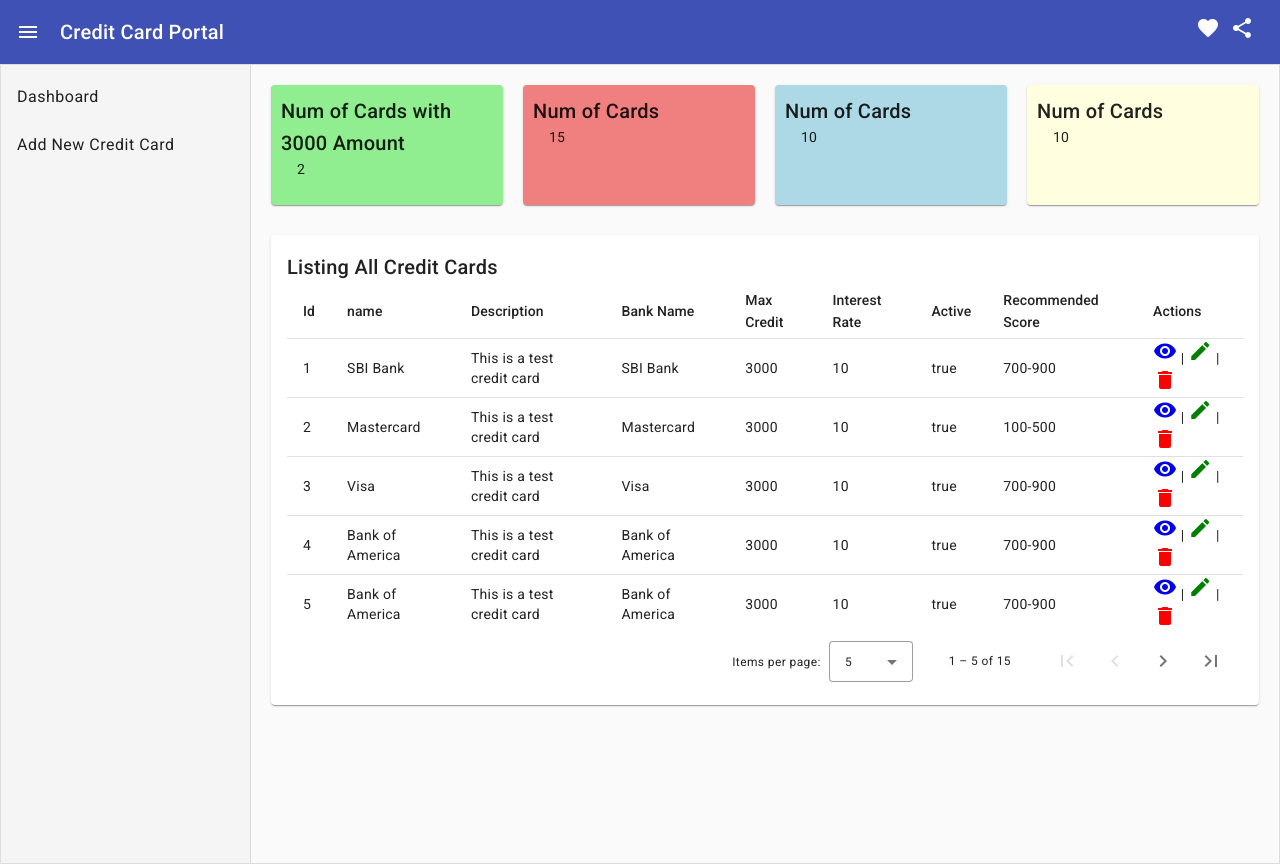
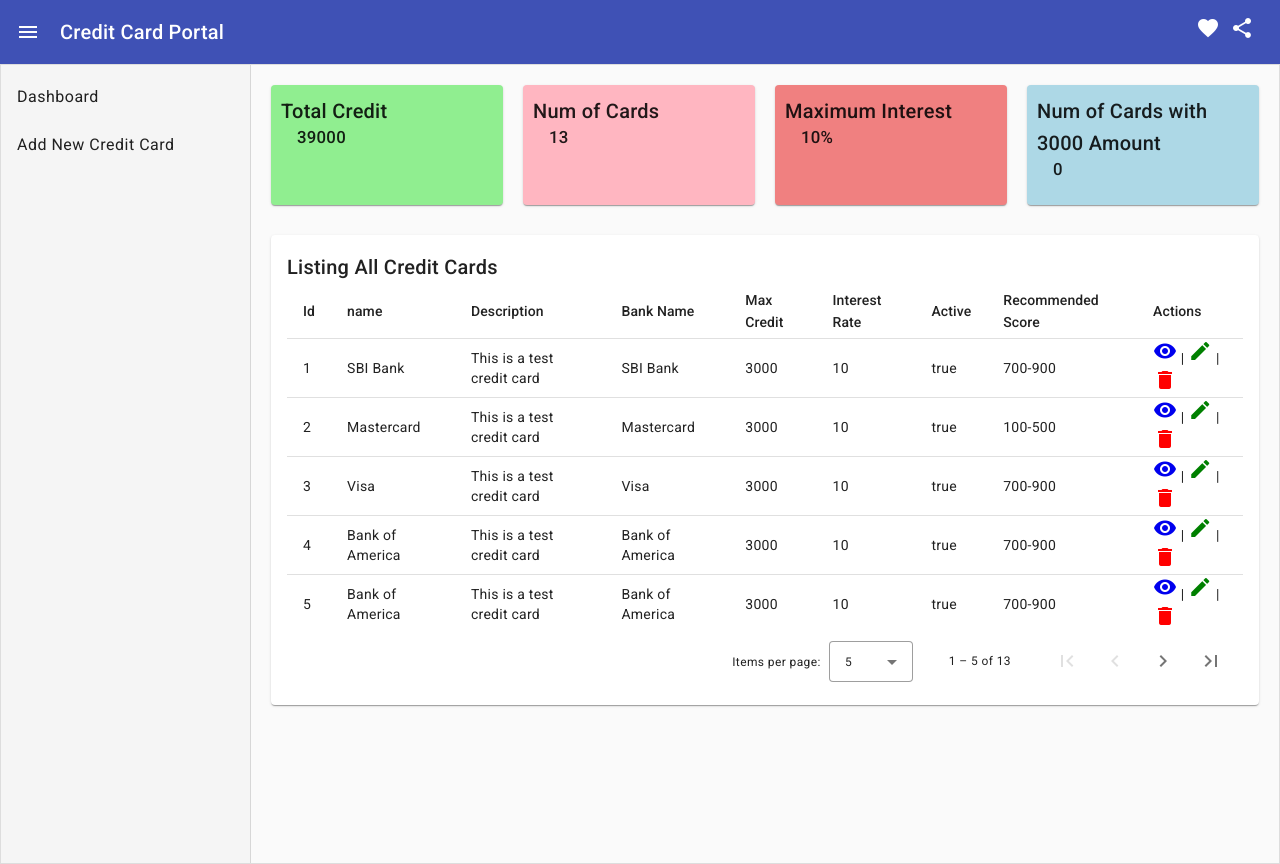
Before and after one commit to ashutosh2708/CreditCard-Admin-Portal, an Angular app: page /creditcards in a window 1280 px wide. Built offline with nearby package versions, Linux system fonts and the light colour scheme; data requests are answered from the project's data file.

Commit message:
cards functionality added

```diff
--- a/db.json
+++ b/db.json
@@ -181,34 +181,6 @@
       "termsAndConditions": "Following are the terms and conditions",
       "createdDate": "2023-31-08",
       "updatedDate": "2023-31-08"
-    },
-    {
-      "id": 16,
-      "name": "Platinum Card",
-      "description": "This is a test credit card",
-      "bankName": "ARC Bank",
-      "maxCredit": "10000",
-      "interestRate": 12,
-      "active": true,
-      "recommendedScore": "300-500",
-      "annualFee": 12,
-      "termsAndConditions": "Terms and conditions for the credit card",
-      "createdDate": "2023-10-18T04:00:00.000Z",
-      "updatedDate": "2023-10-19T04:00:00.000Z"
-    },
-    {
-      "name": "IDBI Bank",
-      "description": "This is a test credit card",
-      "bankName": "IDBI Bank",
-      "maxCredit": 5000,
-      "interestRate": 12,
-      "active": true,
-      "recommendedScore": "400-600",
-      "annualFee": 12,
-      "termsAndConditions": "Terms and conditions for the credit card",
-      "createdDate": "2024-01-24T18:30:00.000Z",
-      "updatedDate": "2024-01-18T18:30:00.000Z",
-      "id": 17
     }
   ]
 }
--- a/src/app/creditcards/creditcards.component.html
+++ b/src/app/creditcards/creditcards.component.html
@@ -1,22 +1,22 @@
 <div class="mat-cards" style="display: flex; flex-direction: row">
   <mat-card class="mat-cards count-card bg-success">
-    <mat-card-title>Num of Cards with 3000 Amount</mat-card-title>
-    <mat-card-content>{{ creditCardMaximumAmount }}</mat-card-content>
-  </mat-card>
-
-  <mat-card class="mat-cards count-card bg-warning">
-    <mat-card-title>Num of Cards</mat-card-title>
-    <mat-card-content>{{ creditCardMaximumInterest }}</mat-card-content>
-  </mat-card>
-
-  <mat-card class="mat-cards count-card bg-info">
-    <mat-card-title>Num of Cards</mat-card-title>
-    <mat-card-content>10</mat-card-content>
+    <mat-card-title>Total Credit</mat-card-title>
+    <mat-card-content class="mat-content">{{ totalCreditCardAmount }}</mat-card-content>
   </mat-card>
 
   <mat-card class="mat-cards count-card bg-primary">
     <mat-card-title>Num of Cards</mat-card-title>
-    <mat-card-content>10</mat-card-content>
+    <mat-card-content class="mat-content">{{totalCreditCards}}</mat-card-content>
+  </mat-card>
+
+  <mat-card class="mat-cards count-card bg-warning">
+    <mat-card-title>Maximum Interest</mat-card-title>
+    <mat-card-content class="mat-content">{{ creditCardMaximumInterest }}%</mat-card-content>
+  </mat-card>
+
+  <mat-card class="mat-cards count-card bg-info">
+    <mat-card-title>Num of Cards with 3000 Amount</mat-card-title>
+    <mat-card-content class="mat-content">{{ creditCardMaximumAmount }}</mat-card-content>
   </mat-card>
 </div>
 
--- a/src/app/creditcards/creditcards.component.scss
+++ b/src/app/creditcards/creditcards.component.scss
@@ -13,7 +13,7 @@
   background-color: lightblue;
 }
 .bg-primary {
-  background-color: lightyellow;
+  background-color: lightpink;
 }
 
 .mat-card {
@@ -21,6 +21,11 @@
   box-shadow: 20px;
 }
 
+.mat-content{
+  font-size: larger;
+  font-weight: 500;
+}
+
 .mat-cards {
   margin: 10px;
 }
--- a/src/app/creditcards/creditcards.component.ts
+++ b/src/app/creditcards/creditcards.component.ts
@@ -14,8 +14,10 @@ import { CreditcardsService } from '../services/creditcards.service';
 export class CreditcardsComponent {
   creditcards: CreditCard[] = [];
 
+  totalCreditCardAmount: number = 0;
+  totalCreditCards: number = 0;
+  creditCardMaximumInterest: number = 0;
   creditCardMaximumAmount: number = 0;
-  creditCardMaximumInterest: number = 0;
 
   constructor(private creditCardsService: CreditcardsService) {
     this.creditCardsService.getCreditCards().subscribe((data: CreditCard[]) => {
@@ -53,11 +55,21 @@ export class CreditcardsComponent {
   }
 
   calculateMetrics() {
+    // Calculate the total amount of all credit cards
+    this.totalCreditCardAmount = Math.round(
+      this.creditcards.reduce((total, card) => total + card.maxCredit, 0)
+    );
+
+    // Calculate the total number of credit cards
+    this.totalCreditCards = this.creditcards.length;
+
+    // Calculate the maximum interest rate among all credit cards
+    this.creditCardMaximumInterest = Math.max(
+      ...this.creditcards.map((card) => card.interestRate)
+    );
+// Calculate the number of credit cards with a maximum credit greater than 3000
     this.creditCardMaximumAmount = this.creditcards.filter(
       (card) => card.maxCredit > 3000
     ).length;
-    this.creditCardMaximumInterest = this.creditcards.filter(
-      (card) => card.interestRate > 7
-    ).length;
   }
 }
--- a/src/app/creditcards/view/view.component.ts
+++ b/src/app/creditcards/view/view.component.ts
@@ -35,6 +35,8 @@ export class ViewComponent {
   showSuccessMessage(message: string) {
     this.snackBar.open(message, 'Close', {
       duration: 3000,
+      horizontalPosition: 'center',
+      verticalPosition: 'bottom',
     });
   }
 
```
